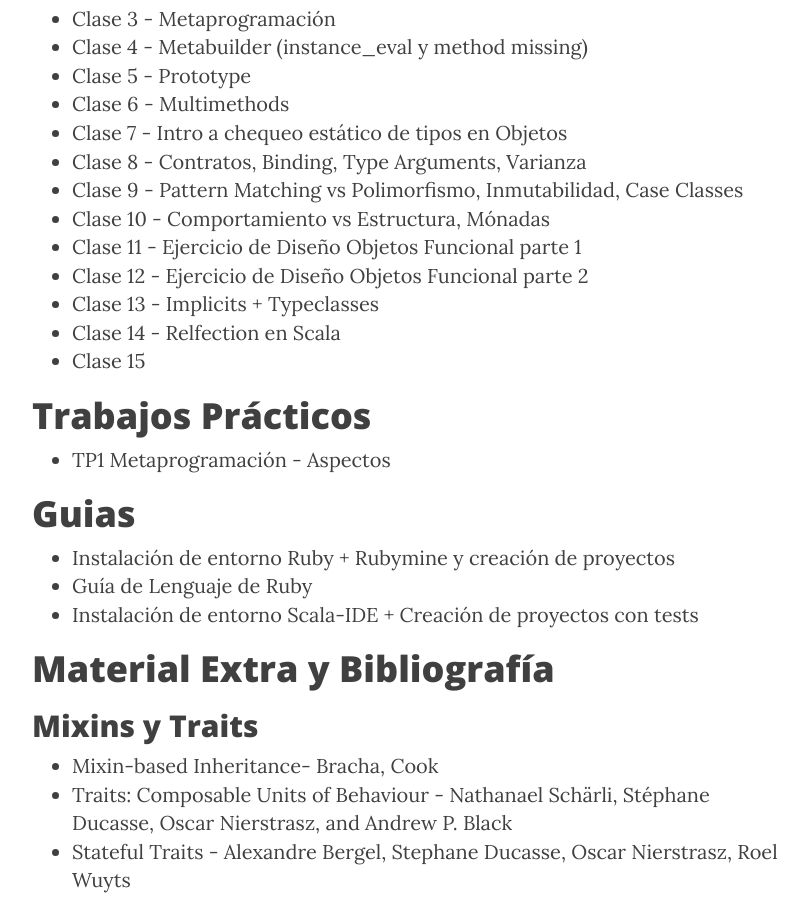
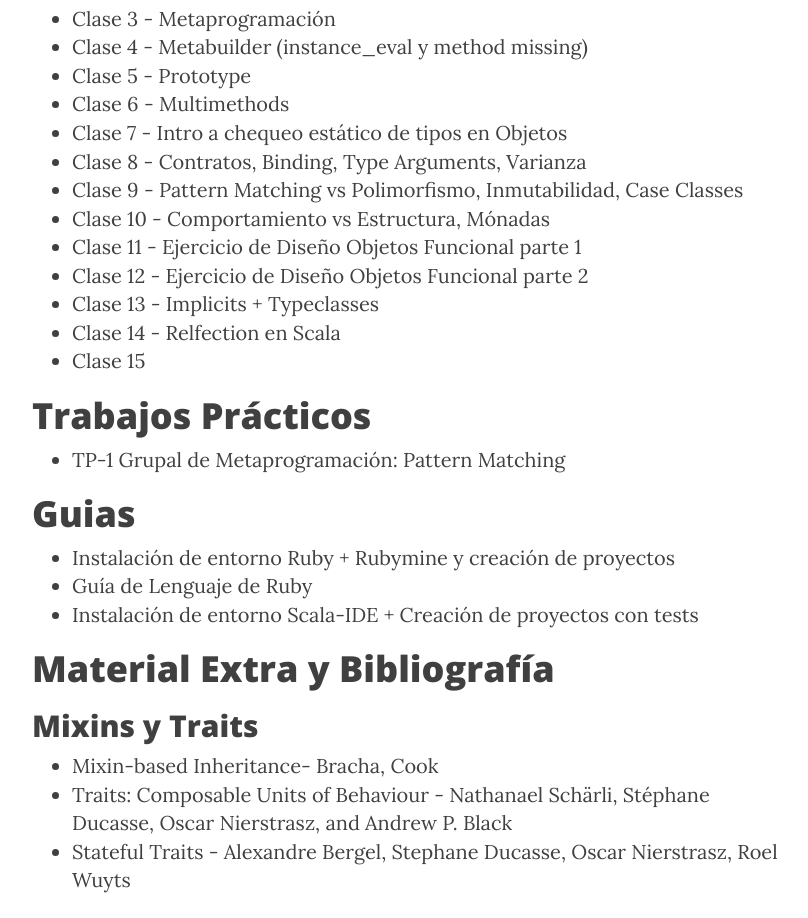
Before and after one commit to tadp-utn-frba/tadp-utn-frba.github.io, a Jekyll site: the page built from material.md, in a window 1280 px wide. Shown: the part 594-1512 px from the top of the page, without its empty margins (233-1041 px from the left). Built offline with Jekyll 4.4.1, drawn with Linux system fonts in a browser that asks for light colours; nearby versions of some CDN libraries.

Commit message:
update material

```diff
--- a/material.md
+++ b/material.md
@@ -23,7 +23,7 @@ permalink: /material/
 * Clase 15
 
 # Trabajos Prácticos
-* [TP1 Metaprogramación - Aspectos](https://docs.google.com/document/d/1eF2wDjBPDy2XH4Wc4V6PzIfVyj2Vz2DCRO99lt-q-GY)
+* [TP-1 Grupal de Metaprogramación: Pattern Matching](https://docs.google.com/document/d/1PTUz1gFQ5L20SCteoBOIk9uOAPM_pWfyuJonsCAUsSQ/edit?usp=sharing)
 
 # Guias
 
```
